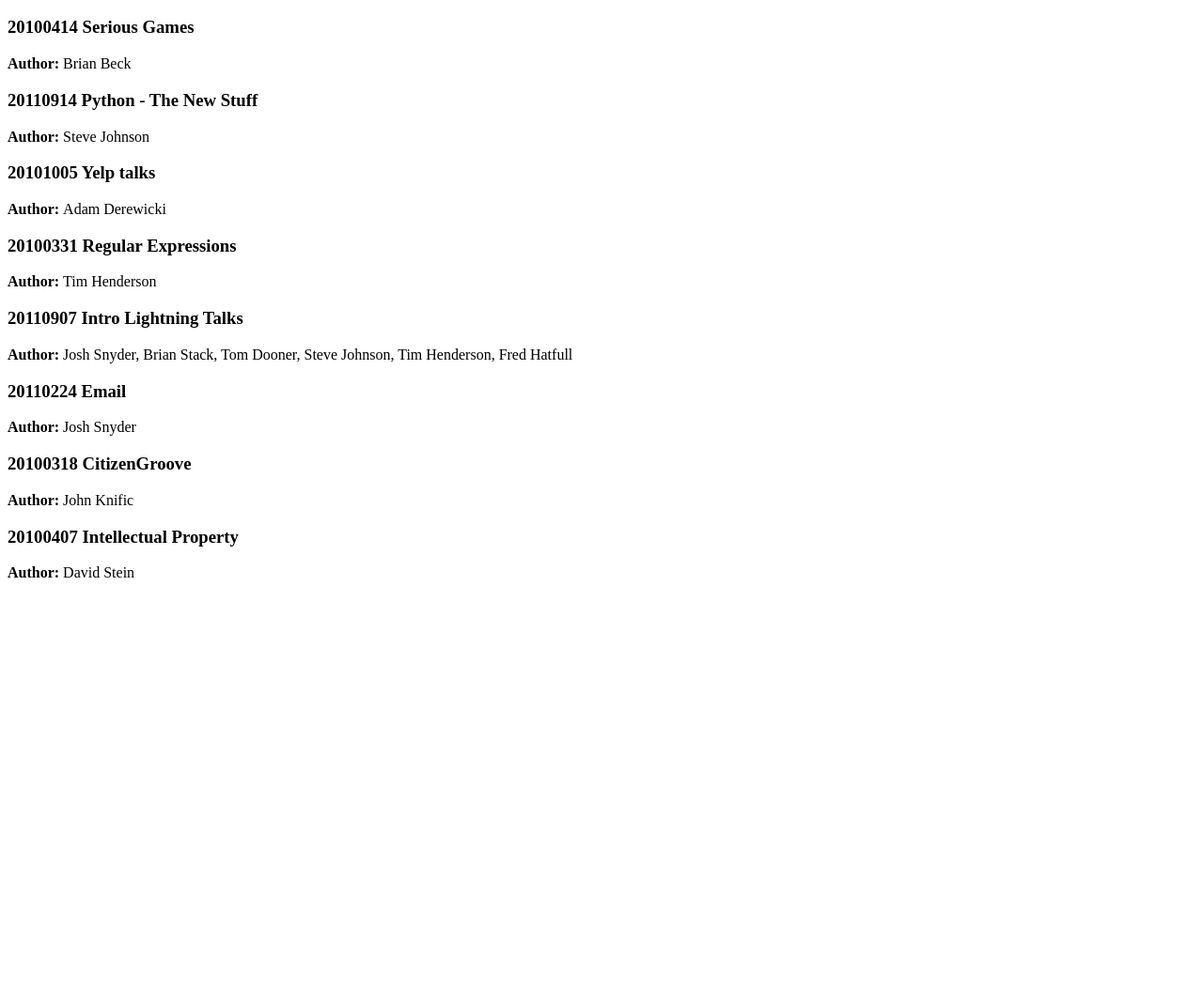
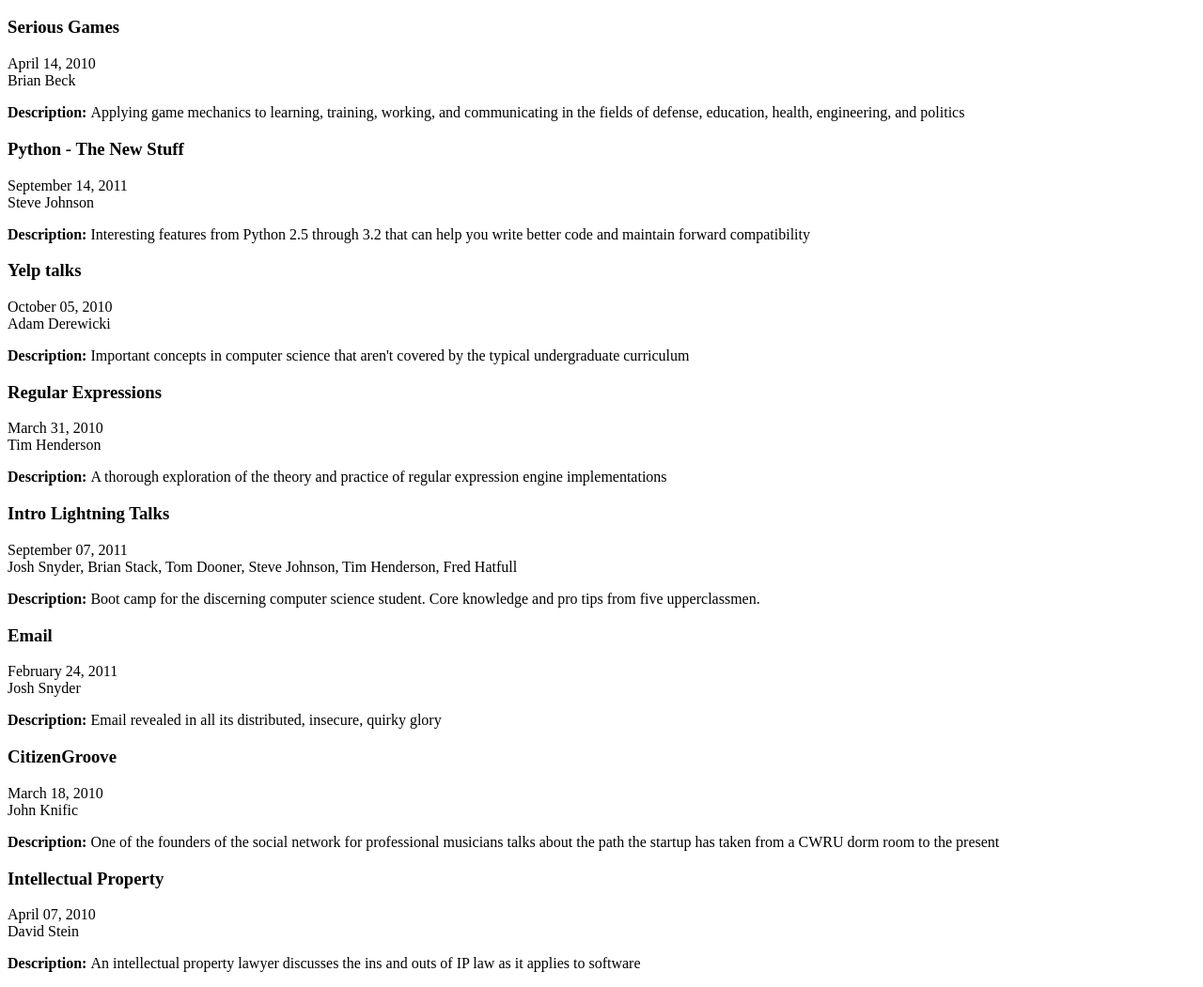
Before and after one commit to hacsoc/talks, a plain HTML site: page index.html in a window 1280 px wide. Shown: the part 48-1099 px from the top of the page at 94% size. Before the commit the page ends 800 px from the top, so only its background shows below. Drawn offline with Linux system fonts and the light colour scheme.

Commit message:
Page shows all info

```diff
--- a/index.html
+++ b/index.html
@@ -7,58 +7,90 @@
         <div class="talk_list">
 
                 <div class="talk_item">
-                    <h3 class="talk_title">20100414 Serious Games</h3>
                     <div class="talk_info">
-                        <strong>Author: </strong>Brian Beck
+                        <h3 class="talk_title">Serious Games</h3>
+                        <div class="talk_date">April 14, 2010</div>
+                        <div class="talk_author">Brian Beck</div>
+                        <div class="talk_desc">
+                            <p><strong>Description: </strong>Applying game mechanics to learning, training, working, and communicating in the fields of defense, education, health, engineering, and politics</p>
+                        </div>
                     </div>
                 </div>
 
                 <div class="talk_item">
-                    <h3 class="talk_title">20110914 Python - The New Stuff</h3>
                     <div class="talk_info">
-                        <strong>Author: </strong>Steve Johnson
+                        <h3 class="talk_title">Python - The New Stuff</h3>
+                        <div class="talk_date">September 14, 2011</div>
+                        <div class="talk_author">Steve Johnson</div>
+                        <div class="talk_desc">
+                            <p><strong>Description: </strong>Interesting features from Python 2.5 through 3.2 that can help you write better code and maintain forward compatibility</p>
+                        </div>
                     </div>
                 </div>
 
                 <div class="talk_item">
-                    <h3 class="talk_title">20101005 Yelp talks</h3>
                     <div class="talk_info">
-                        <strong>Author: </strong>Adam Derewicki
+                        <h3 class="talk_title">Yelp talks</h3>
+                        <div class="talk_date">October 05, 2010</div>
+                        <div class="talk_author">Adam Derewicki</div>
+                        <div class="talk_desc">
+                            <p><strong>Description: </strong>Important concepts in computer science that aren't covered by the typical undergraduate curriculum</p>
+                        </div>
                     </div>
                 </div>
 
                 <div class="talk_item">
-                    <h3 class="talk_title">20100331 Regular Expressions</h3>
                     <div class="talk_info">
-                        <strong>Author: </strong>Tim Henderson
+                        <h3 class="talk_title">Regular Expressions</h3>
+                        <div class="talk_date">March 31, 2010</div>
+                        <div class="talk_author">Tim Henderson</div>
+                        <div class="talk_desc">
+                            <p><strong>Description: </strong>A thorough exploration of the theory and practice of regular expression engine implementations</p>
+                        </div>
                     </div>
                 </div>
 
                 <div class="talk_item">
-                    <h3 class="talk_title">20110907 Intro Lightning Talks</h3>
                     <div class="talk_info">
-                        <strong>Author: </strong>Josh Snyder, Brian Stack, Tom Dooner, Steve Johnson, Tim Henderson, Fred Hatfull
+                        <h3 class="talk_title">Intro Lightning Talks</h3>
+                        <div class="talk_date">September 07, 2011</div>
+                        <div class="talk_author">Josh Snyder, Brian Stack, Tom Dooner, Steve Johnson, Tim Henderson, Fred Hatfull</div>
+                        <div class="talk_desc">
+                            <p><strong>Description: </strong>Boot camp for the discerning computer science student. Core knowledge and pro tips from five upperclassmen.</p>
+                        </div>
                     </div>
                 </div>
 
                 <div class="talk_item">
-                    <h3 class="talk_title">20110224 Email</h3>
                     <div class="talk_info">
-                        <strong>Author: </strong>Josh Snyder
+                        <h3 class="talk_title">Email</h3>
+                        <div class="talk_date">February 24, 2011</div>
+                        <div class="talk_author">Josh Snyder</div>
+                        <div class="talk_desc">
+                            <p><strong>Description: </strong>Email revealed in all its distributed, insecure, quirky glory</p>
+                        </div>
                     </div>
                 </div>
 
                 <div class="talk_item">
-                    <h3 class="talk_title">20100318 CitizenGroove</h3>
                     <div class="talk_info">
-                        <strong>Author: </strong>John Knific
+                        <h3 class="talk_title">CitizenGroove</h3>
+                        <div class="talk_date">March 18, 2010</div>
+                        <div class="talk_author">John Knific</div>
+                        <div class="talk_desc">
+                            <p><strong>Description: </strong>One of the founders of the social network for professional musicians talks about the path the startup has taken from a CWRU dorm room to the present</p>
+                        </div>
                     </div>
                 </div>
 
                 <div class="talk_item">
-                    <h3 class="talk_title">20100407 Intellectual Property</h3>
                     <div class="talk_info">
-                        <strong>Author: </strong>David Stein
+                        <h3 class="talk_title">Intellectual Property</h3>
+                        <div class="talk_date">April 07, 2010</div>
+                        <div class="talk_author">David Stein</div>
+                        <div class="talk_desc">
+                            <p><strong>Description: </strong>An intellectual property lawyer discusses the ins and outs of IP law as it applies to software</p>
+                        </div>
                     </div>
                 </div>
 
```
Also changed, not shown: template.html (+7 -3 lines), 1 other file.
